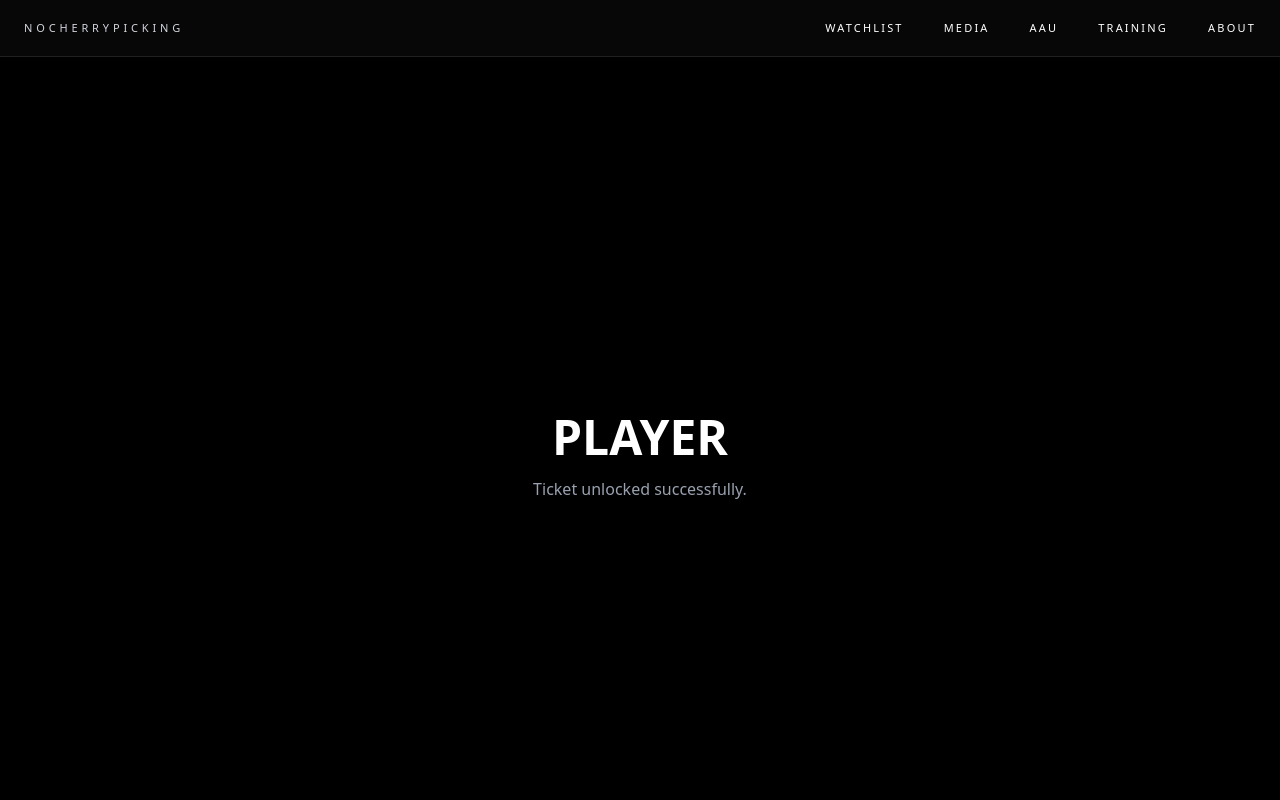
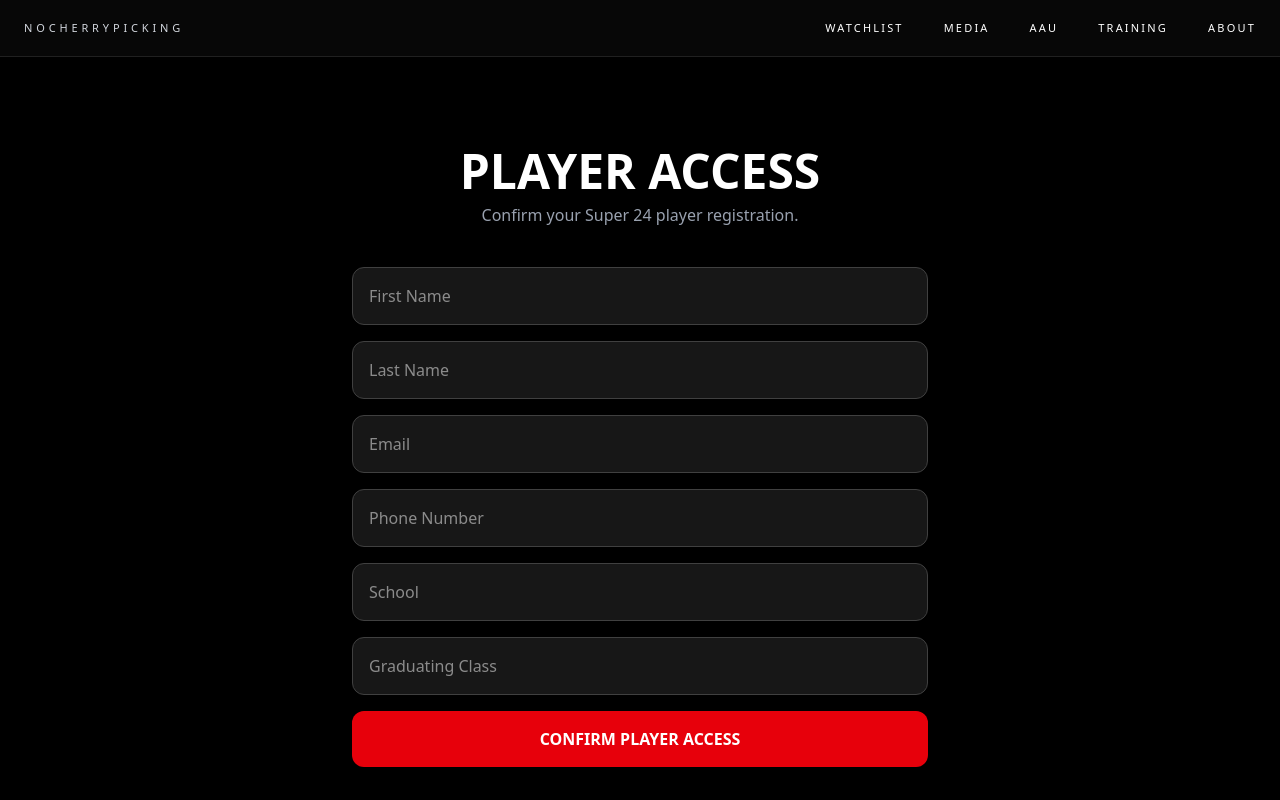
Before and after one commit to nocherrypicking-ra/ncphoops, a Next.js app: page /tickets/player in a window 1280 px wide. Shown: the top 800 px of the page. Built offline with nearby package versions, Linux system fonts and the light colour scheme.

Commit message:
Update page.tsx

```diff
--- a/app/tickets/player/page.tsx
+++ b/app/tickets/player/page.tsx
@@ -1,16 +1,148 @@
 "use client";
 
+import { useState } from "react";
+
 export default function PlayerTicketPage() {
+  const [form, setForm] = useState({
+    firstName: "",
+    lastName: "",
+    email: "",
+    phone: "",
+    school: "",
+    graduatingClass: "",
+  });
+
+  const [loading, setLoading] = useState(false);
+  const [success, setSuccess] = useState(false);
+
+  const handleSubmit = async (e: React.FormEvent) => {
+    e.preventDefault();
+
+    setLoading(true);
+
+    try {
+      const response = await fetch("/api/redeem", {
+        method: "POST",
+        headers: {
+          "Content-Type": "application/json",
+        },
+        body: JSON.stringify({
+          ...form,
+          ticketType: "PLAYER",
+        }),
+      });
+
+      if (response.ok) {
+        setSuccess(true);
+
+        setForm({
+          firstName: "",
+          lastName: "",
+          email: "",
+          phone: "",
+          school: "",
+          graduatingClass: "",
+        });
+      }
+    } catch (err) {
+      console.error(err);
+    }
+
+    setLoading(false);
+  };
+
   return (
-    <main className="min-h-screen bg-black text-white flex items-center justify-center">
-      <div className="text-center">
-        <h1 className="text-5xl font-bold mb-4">
-          PLAYER
+    <main className="min-h-screen bg-black text-white flex items-center justify-center px-6">
+      <div className="w-full max-w-xl">
+        <h1 className="text-5xl font-bold mb-2 text-center">
+          PLAYER ACCESS
         </h1>
 
-        <p className="text-gray-400">
-          Ticket unlocked successfully.
+        <p className="text-gray-400 text-center mb-10">
+          Confirm your Super 24 player registration.
         </p>
+
+        {success ? (
+          <div className="bg-green-600 rounded-xl p-6 text-center">
+            Player registration submitted successfully.
+          </div>
+        ) : (
+          <form onSubmit={handleSubmit} className="space-y-4">
+            <input
+              type="text"
+              placeholder="First Name"
+              value={form.firstName}
+              onChange={(e) =>
+                setForm({ ...form, firstName: e.target.value })
+              }
+              className="w-full bg-neutral-900 border border-neutral-700 rounded-xl px-4 py-4 outline-none"
+              required
+            />
+
+            <input
+              type="text"
+              placeholder="Last Name"
+              value={form.lastName}
+              onChange={(e) =>
+                setForm({ ...form, lastName: e.target.value })
+              }
+              className="w-full bg-neutral-900 border border-neutral-700 rounded-xl px-4 py-4 outline-none"
+              required
+            />
+
+            <input
+              type="email"
+              placeholder="Email"
+              value={form.email}
+              onChange={(e) =>
+                setForm({ ...form, email: e.target.value })
+              }
+              className="w-full bg-neutral-900 border border-neutral-700 rounded-xl px-4 py-4 outline-none"
+              required
+            />
+
+            <input
+              type="tel"
+              placeholder="Phone Number"
+              value={form.phone}
+              onChange={(e) =>
+                setForm({ ...form, phone: e.target.value })
+              }
+              className="w-full bg-neutral-900 border border-neutral-700 rounded-xl px-4 py-4 outline-none"
+              required
+            />
+
+            <input
+              type="text"
+              placeholder="School"
+              value={form.school}
+              onChange={(e) =>
+                setForm({ ...form, school: e.target.value })
+              }
+              className="w-full bg-neutral-900 border border-neutral-700 rounded-xl px-4 py-4 outline-none"
+              required
+            />
+
+            <input
+              type="text"
+              placeholder="Graduating Class"
+              value={form.graduatingClass}
+              onChange={(e) =>
+                setForm({ ...form, graduatingClass: e.target.value })
+              }
+              className="w-full bg-neutral-900 border border-neutral-700 rounded-xl px-4 py-4 outline-none"
+              required
+            />
+
+            <button
+              type="submit"
+              disabled={loading}
+              className="w-full bg-red-600 hover:bg-red-700 transition rounded-xl py-4 font-semibold"
+            >
+              {loading ? "SUBMITTING..." : "CONFIRM PLAYER ACCESS"}
+            </button>
+          </form>
+        )}
       </div>
     </main>
   );
```
